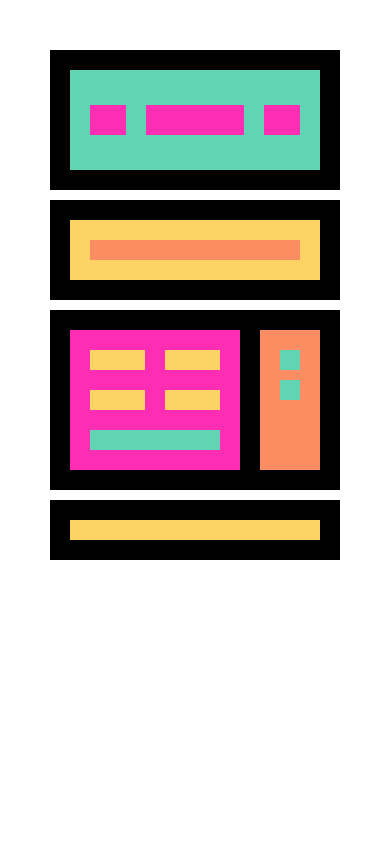
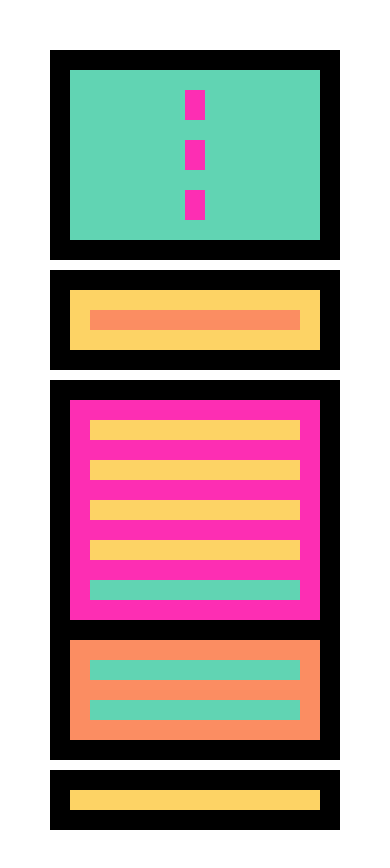
Before and after one commit to jorgeron/flexbox-web, a plain HTML site: page index.html in a window 390 px wide. Before the commit the page ends 844 px from the top, so only its background shows below. Drawn offline with Linux system fonts and the light colour scheme.

Commit message:
Media queries

```diff
--- a/styles.css
+++ b/styles.css
@@ -115,3 +115,32 @@ footer {
     width: 300px;
 }
 /* --/FOOTER-- */
+
+@media all and (max-width: 800px) {
+    section {
+        flex-direction: column;
+    }
+
+    nav {
+        height: auto;
+        flex-direction: column;
+    }
+
+    aside {
+        display: flex;
+        justify-content: center;
+        /* flex-direction: row; */
+    }
+}
+
+@media all and (max-width: 600px) {
+    .post {
+        flex: 1 1 100%;
+    }
+}
+
+@media all and (max-width: 400px) {
+    aside {
+        flex-direction: column;
+    }
+}
```
